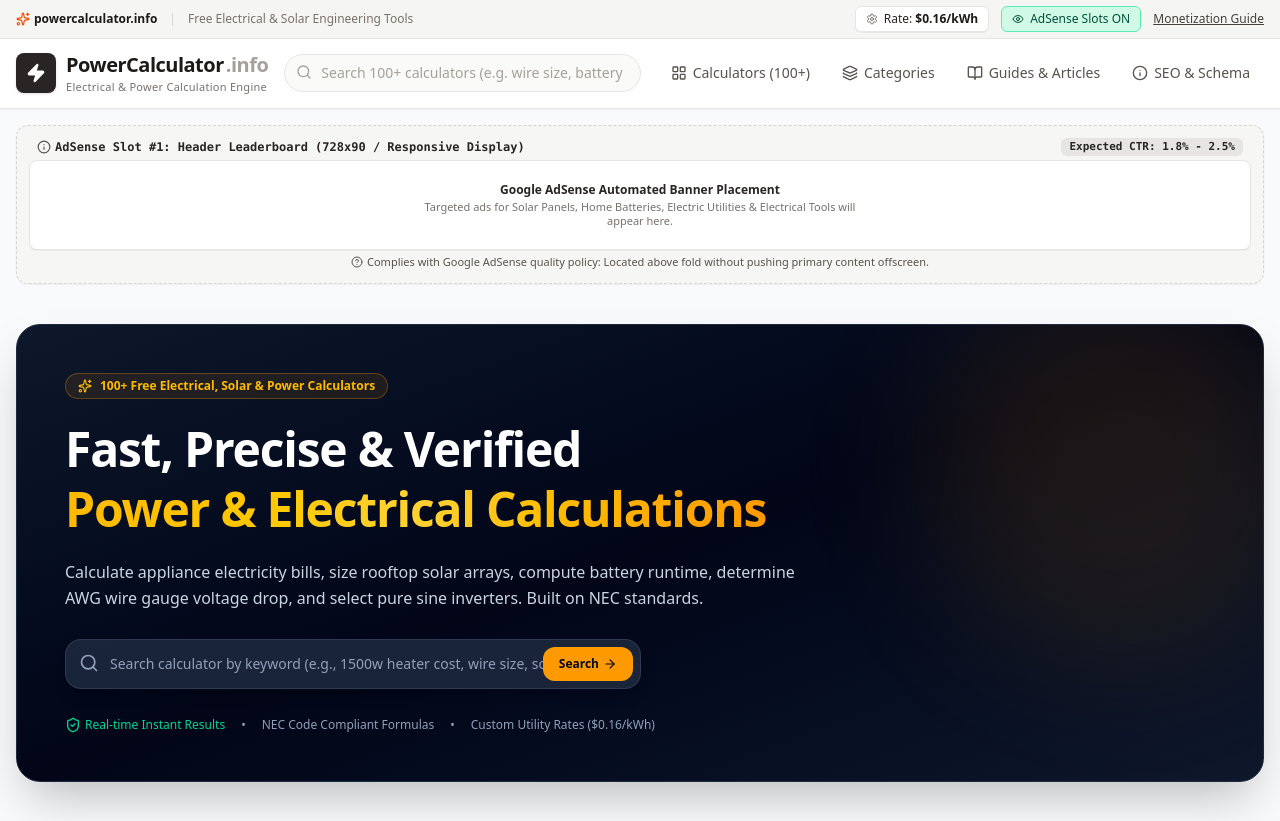
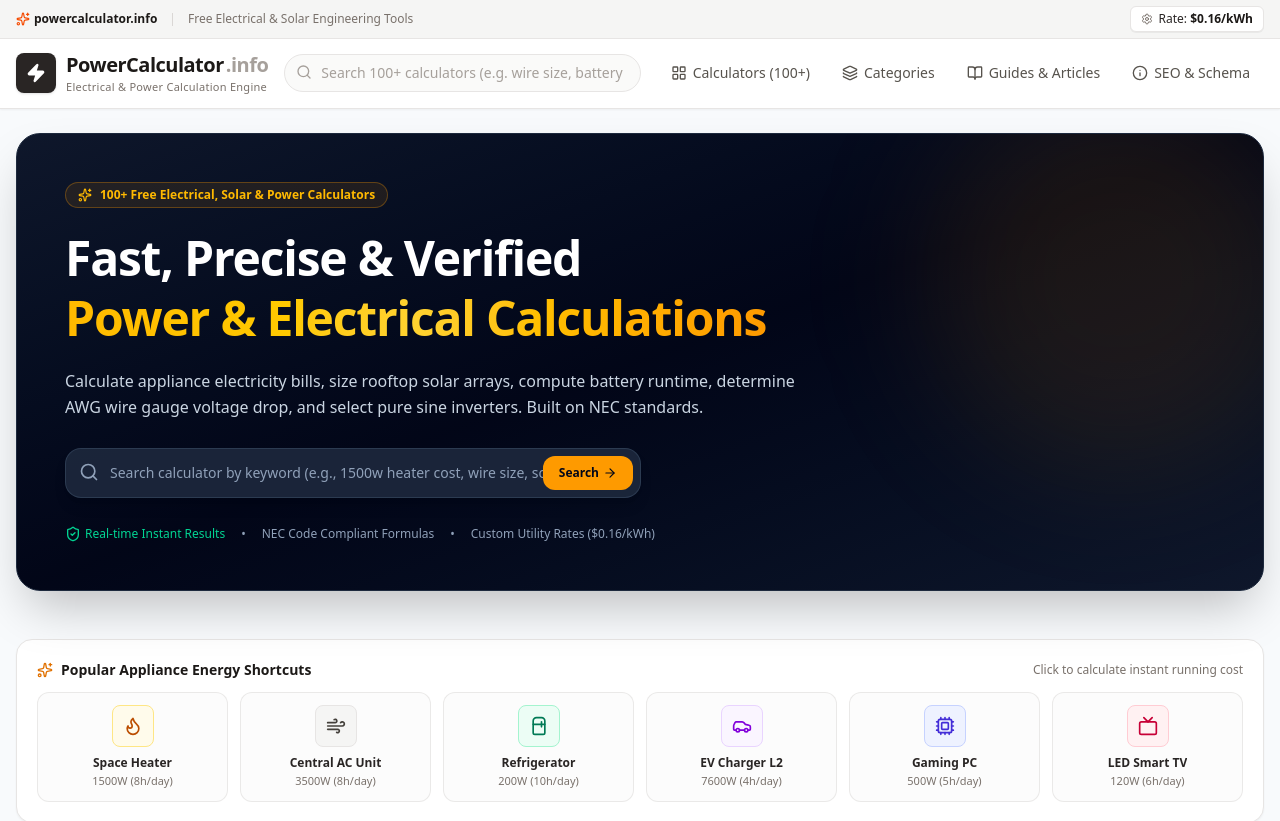
Before and after one commit to workforbreakthroughs/powercalculator.info, a React (Vite) app: page / in a window 1280 px wide. Shown: the top 821 px of the page. Built offline with nearby package versions, Linux system fonts and the light colour scheme.

Commit message:
refactor: remove AdSense preview and monetization UI
Disable AdSense preview by default and remove UI elements related to monetization management to streamline the interface.

```diff
--- a/src/App.tsx
+++ b/src/App.tsx
@@ -47,7 +47,7 @@
     currencyCode: 'USD',
     electricityRate: 0.16,
     unitSystem: 'imperial',
-    showAdsensePreview: true,
+    showAdsensePreview: false,
   });
 
   const handleToggleAdsensePreview = () => {
--- a/src/components/Footer.tsx
+++ b/src/components/Footer.tsx
@@ -115,11 +115,6 @@
                   <Mail className="w-3 h-3 text-stone-500" /> Contact & Support
                 </button>
               </li>
-              <li>
-                <button onClick={onOpenAdsenseModal} className="hover:text-amber-400 transition cursor-pointer flex items-center gap-1 text-amber-400 font-semibold">
-                  <HelpCircle className="w-3 h-3" /> Monetization Strategy
-                </button>
-              </li>
             </ul>
           </div>
         </div>
--- a/src/components/Navbar.tsx
+++ b/src/components/Navbar.tsx
@@ -57,28 +57,6 @@
             >
               <Settings className="w-3 h-3 text-stone-500" />
               <span>Rate: <strong className="text-stone-900">{userPrefs.currencySymbol}{userPrefs.electricityRate.toFixed(2)}/kWh</strong></span>
-            </button>
-
-            {/* AdSense Preview Toggle */}
-            <button
-              onClick={onToggleAdsensePreview}
-              className={`flex items-center gap-1.5 px-2.5 py-1 rounded-md transition text-xs font-medium cursor-pointer ${
-                userPrefs.showAdsensePreview
-                  ? 'bg-emerald-100 text-emerald-900 border border-emerald-300'
-                  : 'bg-white text-stone-500 border border-stone-200 hover:text-stone-800'
-              }`}
-              title="Toggle AdSense Preview mode to inspect ad slots"
-            >
-              <Eye className="w-3 h-3" />
-              <span>AdSense Slots {userPrefs.showAdsensePreview ? 'ON' : 'OFF'}</span>
-            </button>
-
-            {/* Consultant Insights Button */}
-            <button
-              onClick={onOpenAdsenseModal}
-              className="text-stone-700 hover:text-stone-900 underline font-medium flex items-center gap-1 text-xs cursor-pointer"
-            >
-              <span>Monetization Guide</span>
             </button>
           </div>
         </div>
```
